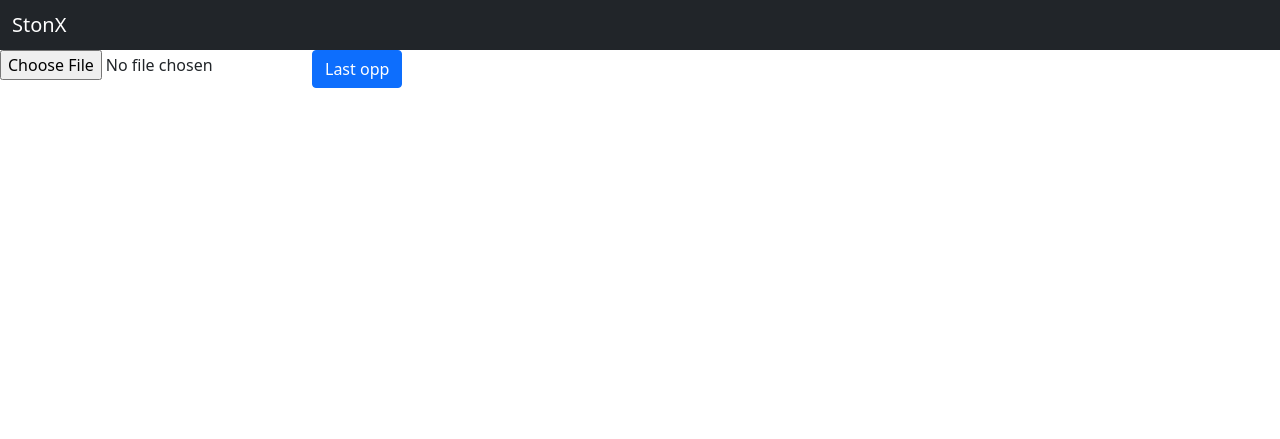
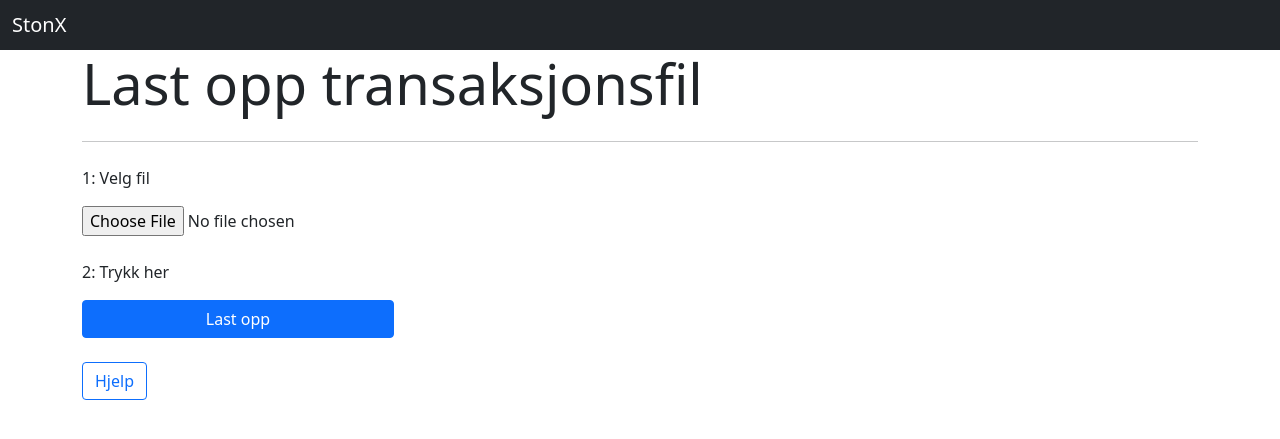
Before and after one commit to kiangol/stonx, a Flask app: page / in a window 1280 px wide. Shown: the top 439 px of the page. Run offline with Flask 2, Linux system fonts and the light colour scheme.

Commit message:
redesign

```diff
--- a/app.py
+++ b/app.py
@@ -84,13 +84,12 @@ def upload_file():
                        'Vekslingskurs']
             df = pd.read_csv(os.path.join(app.config['UPLOAD_DIR'], filename), usecols=columns, delimiter='\t',
                              encoding='utf-16')
+
             df = df.iloc[::-1]
 
             pf = create_portfolio(df)
-            # print(pf)
-            # for a in pf.get_assets():
-            #     print(a)
-            df_html = df.to_html(index=False, justify='left', col_space='1px', na_rep='N/A')
+
+            df_html = df.to_html(index=False, justify='left', col_space='1px', na_rep='')
             html_table = re.sub('border=\"1\" class=\"dataframe\"',
                                 'class=\"table table-bordered table-dark table-hover\"',
                                 df_html)
--- a/templates/base.html
+++ b/templates/base.html
@@ -12,10 +12,14 @@
               <a class="navbar-brand mb-0 h1" href="/">StonX</a>
             </div>
         </nav>
-        <div class="mx-auto">
+
+
+        <div class="jumbotron jumbotron-fluid">
             {% block content %}
             {% endblock %}
         </div>
+
+
         <script src="https://cdn.jsdelivr.net/npm/bootstrap@5.0.0-beta3/dist/js/bootstrap.bundle.min.js"
         integrity="sha384-JEW9xMcG8R+pH31jmWH6WWP0WintQrMb4s7ZOdauHnUtxwoG2vI5DkLtS3qm9Ekf"
         crossorigin="anonymous">
--- a/templates/index.html
+++ b/templates/index.html
@@ -4,8 +4,21 @@
 {% endblock %}
 
 {% block content %}
-<form class="d-flex" action="/upload" method="POST" enctype="multipart/form-data">
-    <input type="file" class="form-control-file" name="uploaded_file" id="exampleFormControlFile1" placeholder="Velg fil">
-    <button class="btn btn btn-primary" type="submit">Last opp</button>
-  </form>
+    <div class="container">
+        <h1 class="display-4">Last opp transaksjonsfil</h1>
+        <hr class="my-4">
+        <form class="d-flex" action="/upload" method="POST" enctype="multipart/form-data">
+            <div class="jumbotron">
+                <p>1: Velg fil</p>
+                <input type="file" class="form-control-file" name="uploaded_file" id="exampleFormControlFile1" placeholder="Velg fil">
+                <br>
+                <br>
+                <p>2: Trykk her</p>
+                <button class="btn btn btn-primary w-100" type="submit">Last opp</button>
+                <br>
+                <br>
+                <a class="btn btn-outline-primary" href="#" role="button">Hjelp</a>
+            </div>
+        </form>
+    </div>
 {% endblock %}
--- a/templates/upload.html
+++ b/templates/upload.html
@@ -4,6 +4,7 @@
 {% endblock %}
 
 {% block content %}
+    <div class="container">
 
         <h2>{{status}}</h2>
 
@@ -14,5 +15,8 @@
         <p>Total verdi: {{ total_value }}</p>
         <p>Sum innskudd: {{ deposits }}</p>
         <p>Sum uttak: {{ withdrawals }}</p>
-<button type="button" class="btn btn-primary">Gå videre</button>
+        <button type="button" class="btn btn-primary w-100">Gå videre</button>
+        <br>
+        <br>
+    </div>
 {% endblock %}
```
Lines whose indentation alone changed are shown as unchanged.
